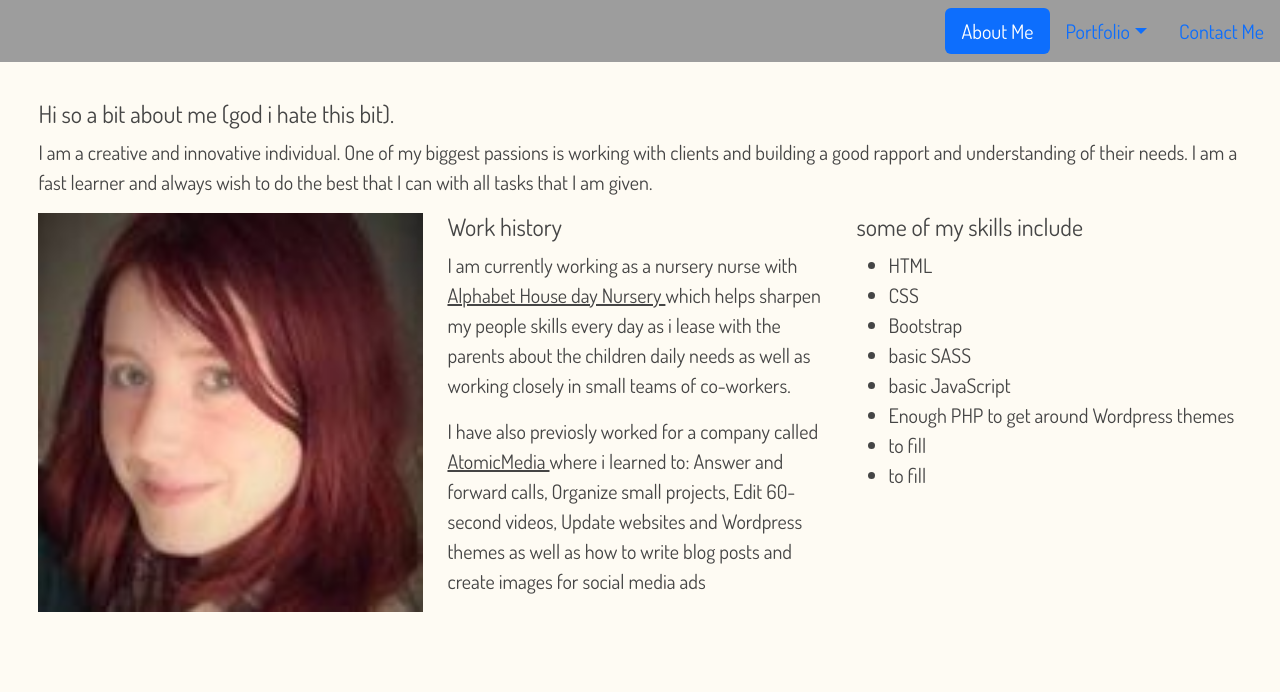
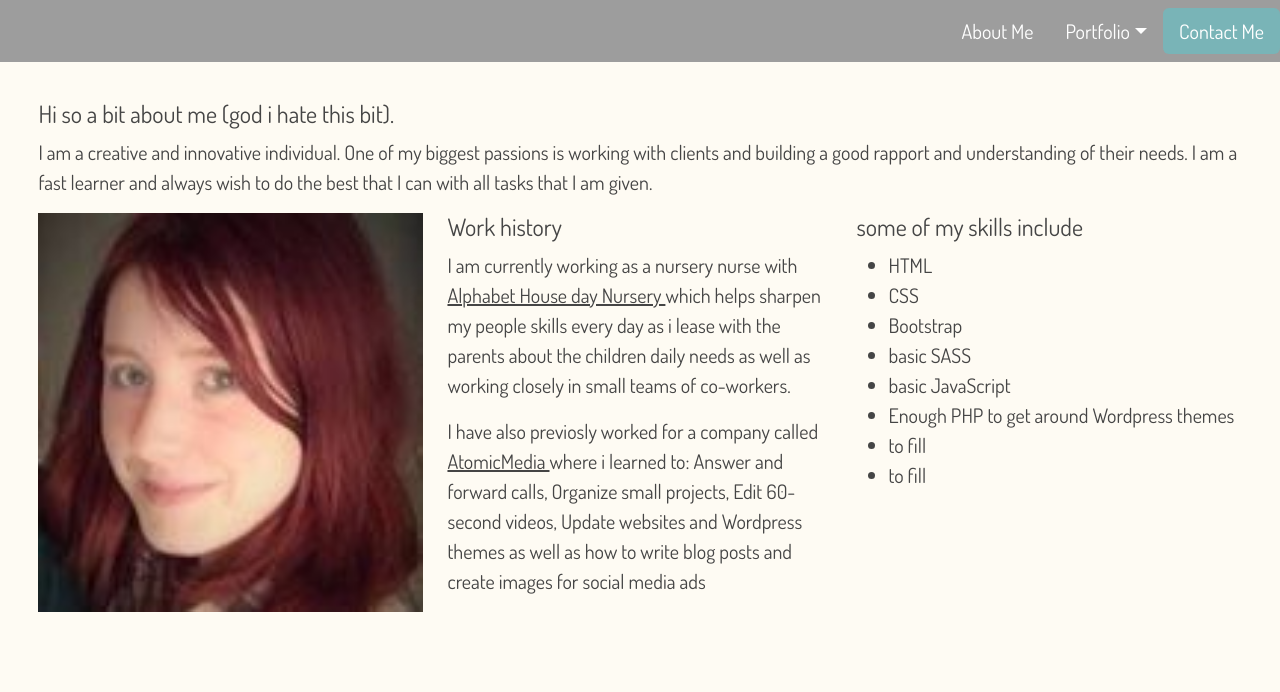
Before and after one commit to JoannaBroad/Joannas-site, a plain HTML site: page Index.html in a window 1280 px wide. Shown: the top 692 px of the page. Drawn offline with nearby package versions, Linux system fonts and the light colour scheme.

Commit message:
nav styling and edits
added scrollspy and colour to nav bar

```diff
--- a/Index.html
+++ b/Index.html
@@ -14,8 +14,8 @@
     <link type="text/css" href="style.css" rel="stylesheet">
 </head>
 
-<body>
-    <nav class="navbar justify-content-end ">
+<body data-bs-spy="scroll" data-bs-target="#navbar">
+    <nav class="navbar sticky-top justify-content-end " id="navbar">
         <!-- nav bar created in the third bootstrap activity -->
         <ul class="nav nav-pills">
             <li class="nav-item">
--- a/style.css
+++ b/style.css
@@ -1,24 +1,39 @@
-body{
+body {
     background-color: #FEFBF3;
     font-family: 'Dosis', sans-serif;
     color: #454545;
     font-size: 20px;
+    position: relative;
 }
-a{
+
+a {
     color: #454545;
     -webkit-transition: color 0.3s, font-size 0.3s;
-       -moz-transition: color 0.3s, font-size 0.3s;
-         -o-transition: color 0.3s, font-size 0.3s;
-            transition: color 0.3s, font-size 0.3s;
+    -moz-transition: color 0.3s, font-size 0.3s;
+    -o-transition: color 0.3s, font-size 0.3s;
+    transition: color 0.3s, font-size 0.3s;
 }
-a:hover{
+
+a:hover {
     color: #79B4B7;
     font-size: 22px;
 }
+
 nav {
     background-color: #9D9D9D;
 }
-section{
+
+a.nav-link {
+    color: white;
+}
+a.nav-link:hover{
+    color: white;
+}
+.nav-pills .nav-link.active{
+    background-color: #79B4B7;
+}
+
+section {
     padding: 3%;
     margin-bottom: 2%;
 }
```
